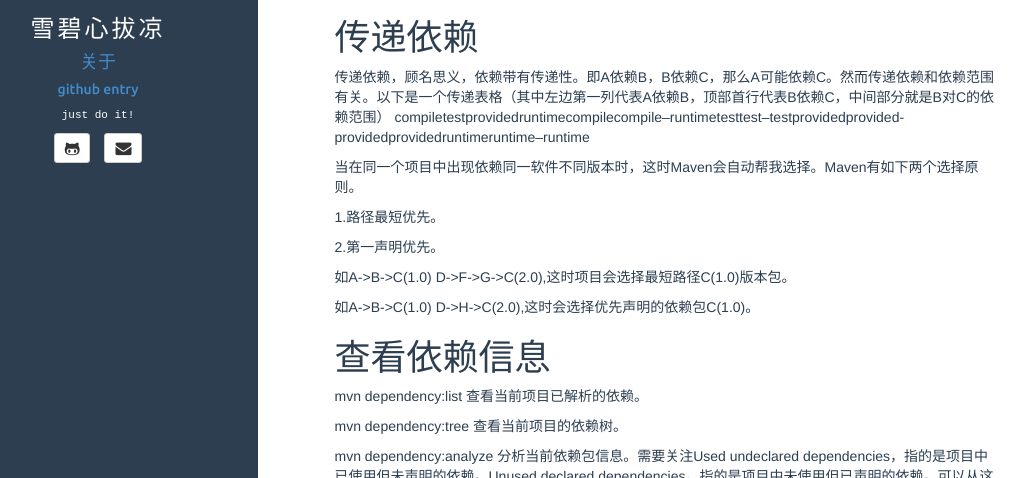
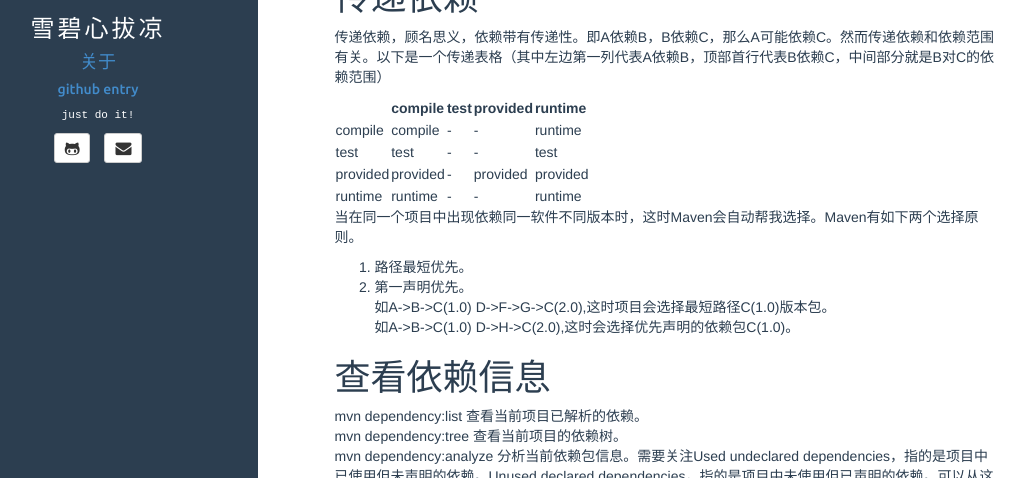
Before and after one commit to Alan3058/alan3058.github.io, a Jekyll site: the page built from _posts/2016-04-19-Maven——Maven依赖范围和传递依赖.md, in a window 1280 px wide and 900 px high, cut to the strip 422-900 px from the top of the window. Shown: the whole strip, without its empty margins (62-1087 px from the left). Built offline with Jekyll 4.4.1, drawn with Linux system fonts in a browser that asks for light colours.

Commit message:
Update 2016-04-19-Maven——Maven依赖范围和传递依赖.md

```diff
--- a/_posts/2016-04-19-Maven——Maven依赖范围和传递依赖.md
+++ b/_posts/2016-04-19-Maven——Maven依赖范围和传递依赖.md
@@ -8,36 +8,32 @@ fullview: false
 # 依赖范围
 
 Maven添加依赖包时，有一个scope的选项，该选项是范围的意思，在Maven中标识依赖范围。Maven有如下几种依赖范围。
-
-compile：编译依赖范围，默认使用该依赖范围。即对编译、测试、运行都有效。
-
-test：测试依赖范围。只对测试有效，在进行编译和运行是将无法使用此依赖包。
-
-provided：已提供依赖范围。只对编译和测试有效，在运行时将无法使用此依赖包。
-
-runtime：运行时依赖范围。只对测试和运行有效，在编译时将无法使用该依赖包。
-
-system：系统依赖范围。其范围和provided一样，不同的是它必须指定systemPath元素显示指定依赖文件的路径。即与本地系统有关，与仓库无关。一般不使用。
+1. compile：编译依赖范围，默认使用该依赖范围。即对编译、测试、运行都有效。
+2. test：测试依赖范围。只对测试有效，在进行编译和运行是将无法使用此依赖包。
+3. provided：已提供依赖范围。只对编译和测试有效，在运行时将无法使用此依赖包。
+4. runtime：运行时依赖范围。只对测试和运行有效，在编译时将无法使用该依赖包。
+5. system：系统依赖范围。其范围和provided一样，不同的是它必须指定systemPath元素显示指定依赖文件的路径。即与本地系统有关，与仓库无关。一般不使用。
 
 # 传递依赖
 
 传递依赖，顾名思义，依赖带有传递性。即A依赖B，B依赖C，那么A可能依赖C。然而传递依赖和依赖范围有关。以下是一个传递表格（其中左边第一列代表A依赖B，顶部首行代表B依赖C，中间部分就是B对C的依赖范围）
-compiletestprovidedruntimecompilecompile--runtimetesttest--testprovidedprovided-providedprovidedruntimeruntime--runtime
+
+| |compile|test|provided|runtime|
+|-|-|-|-|-|
+|compile|compile|-|-|runtime|
+|test|test|-|-|test|
+|provided|provided|-|provided|provided|
+|runtime|runtime|-|-|runtime|
 
 当在同一个项目中出现依赖同一软件不同版本时，这时Maven会自动帮我选择。Maven有如下两个选择原则。
 
-1.路径最短优先。
-
-2.第一声明优先。
-
+1. 路径最短优先。
+2. 第一声明优先。
 如A->B->C(1.0) D->F->G->C(2.0),这时项目会选择最短路径C(1.0)版本包。
-
 如A->B->C(1.0) D->H->C(2.0),这时会选择优先声明的依赖包C(1.0)。
 
 # 查看依赖信息
 
 mvn dependency:list 查看当前项目已解析的依赖。
-
 mvn dependency:tree 查看当前项目的依赖树。
-
 mvn dependency:analyze 分析当前依赖包信息。需要关注Used undeclared dependencies，指的是项目中已使用但未声明的依赖。Unused declared dependencies，指的是项目中未使用但已声明的依赖。可以从这两个点去查看当前依赖包情况。
```
